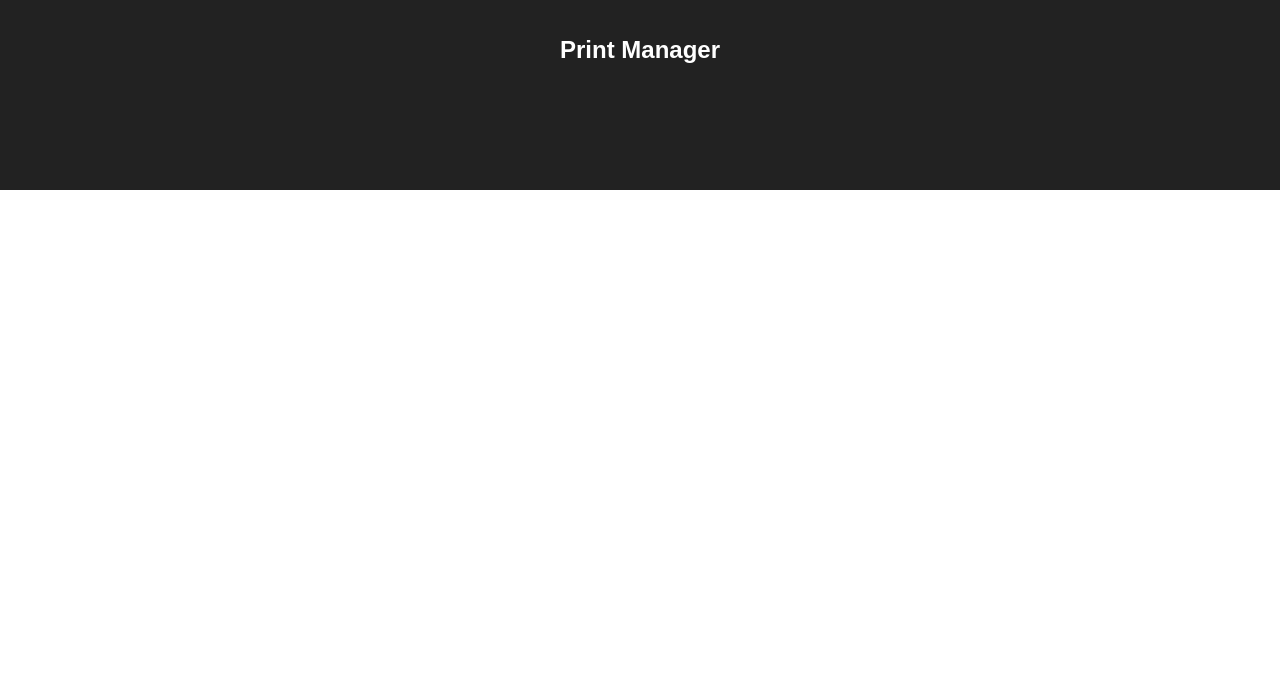
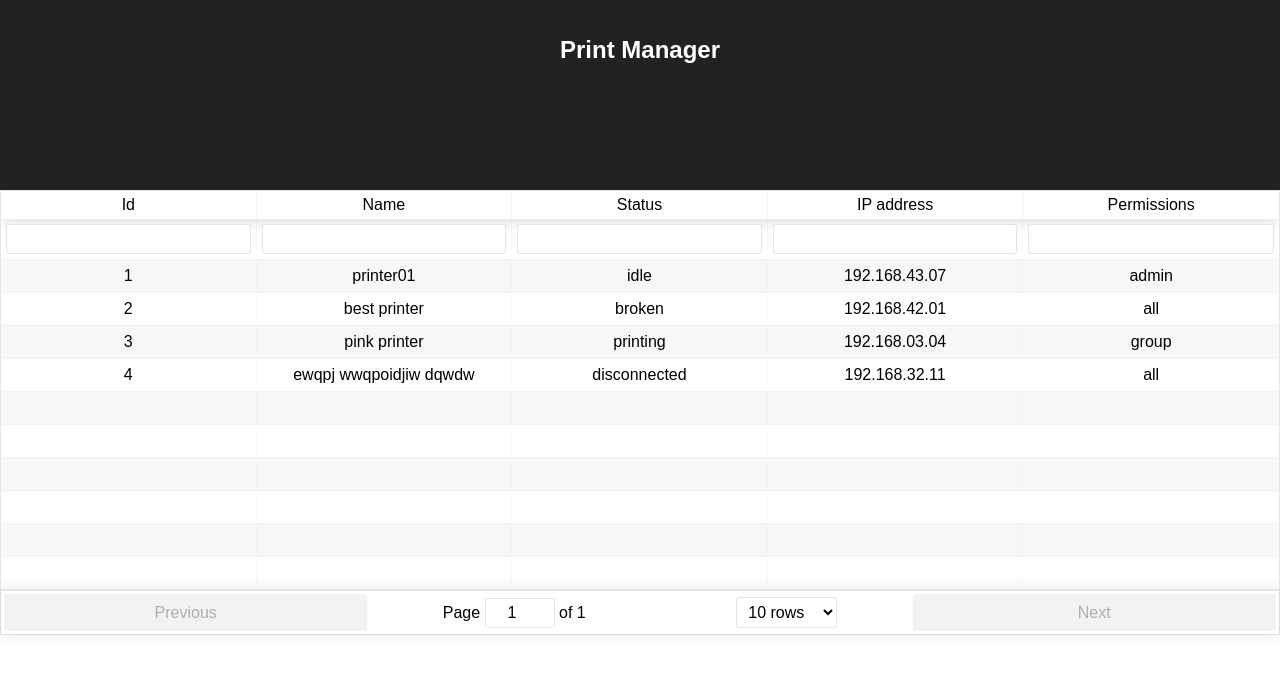
Before and after one commit to pszklanko/print-mngr, a React (Create React App) app: page / in a window 1280 px wide. Shown: the top 674 px of the page. Built offline with nearby package versions, Linux system fonts and the light colour scheme.

Commit message:
mock up and printer table

```diff
--- a/package.json
+++ b/package.json
@@ -4,8 +4,10 @@
   "private": true,
   "dependencies": {
     "react": "^16.2.0",
+    "react-bootstrap": "^0.32.1",
     "react-dom": "^16.2.0",
-    "react-scripts": "1.1.1"
+    "react-scripts": "1.1.1",
+    "react-table": "^6.8.0"
   },
   "scripts": {
     "start": "react-scripts start",
--- a/src/App.js
+++ b/src/App.js
@@ -1,15 +1,80 @@
 import React, { Component } from 'react';
+import ReactTable from 'react-table';
+import "react-table/react-table.css";
+
 import './App.css';
 
 class App extends Component {
   render() {
+    const data = [
+      {
+        id: 1,
+        name: 'printer01',
+        status: 'idle',
+        ipAddress: '192.168.43.07',
+        description: 'my printer',
+        permissions: 'admin',
+      },
+      {
+        id: 2,
+        name: 'best printer',
+        status: 'broken',
+        ipAddress: '192.168.42.01',
+        description: 'bla bla bla',
+        permissions: 'all',
+      },
+      {
+        id: 3,
+        name: 'pink printer',
+        status: 'printing',
+        ipAddress: '192.168.03.04',
+        description: 'wnfeown w ef oenf oeiwnfe',
+        permissions: 'group',
+      },
+      {
+        id: 4,
+        name: 'ewqpj wwqpoidjiw dqwdw',
+        status: 'disconnected',
+        ipAddress: '192.168.32.11',
+        description: 'qwe wqeqw efwefwefew',
+        permissions: 'all',
+      }
+    ]
     return (
       <div className="App">
         <header className="App-header">
           <h1 className="App-title">Print Manager</h1>
         </header>
-        <p className="App-intro">
-        </p>
+        <ReactTable
+        data={data}
+        filterable
+        defaultFilterMethod={(filter, row) => String(row[filter.id]) === filter.value}
+        columns={[
+          {
+            Header: "Id",
+            accessor: "id"
+          },
+          {
+            Header: "Name",
+            accessor: "name"
+          },
+          {
+            Header: "Status",
+            accessor: "status"
+          },
+          {
+            Header: "IP address",
+            accessor: "ipAddress"
+          },
+          {
+            Header: "Permissions",
+            accessor: "permissions"
+          },
+
+        ]}
+        defaultPageSize={10}
+        className="-striped -highlight"
+      />
       </div>
     );
   }
```
Also changed, not shown: 1 other file (tests, documents, lock files or other folders).
